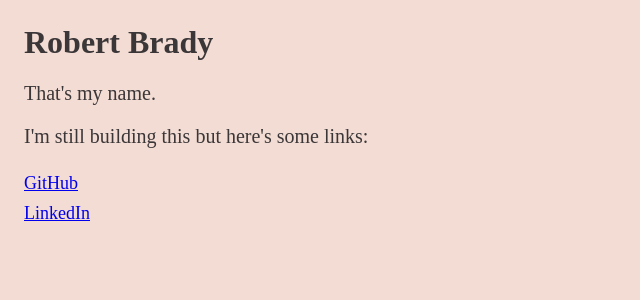
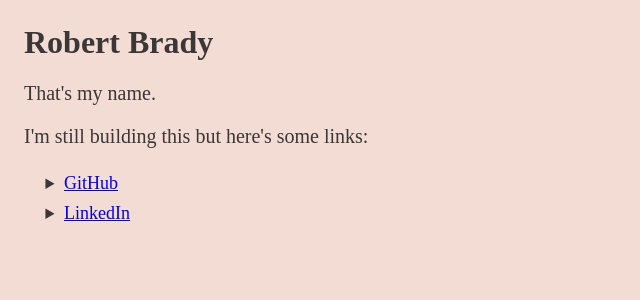
Before and after one commit to robbradyire/my-site, a React (Create React App) app: page / in a window 1280 px wide. Shown: the top 300 px of the page, without its empty margins (0-640 px from the left). Built offline with nearby package versions, Linux system fonts and the light colour scheme; a web font is replaced by a local one.

Commit message:
Fix list, change style

```diff
--- a/src/components/Home.tsx
+++ b/src/components/Home.tsx
@@ -6,8 +6,8 @@ const P = styled.p`
   font-size: 20px;
 `;
 
-const List = styled.li`
-  list-style: none;
+const List = styled.ul`
+  list-style-type: disclosure-closed;
 `;
 
 const links = [
```
